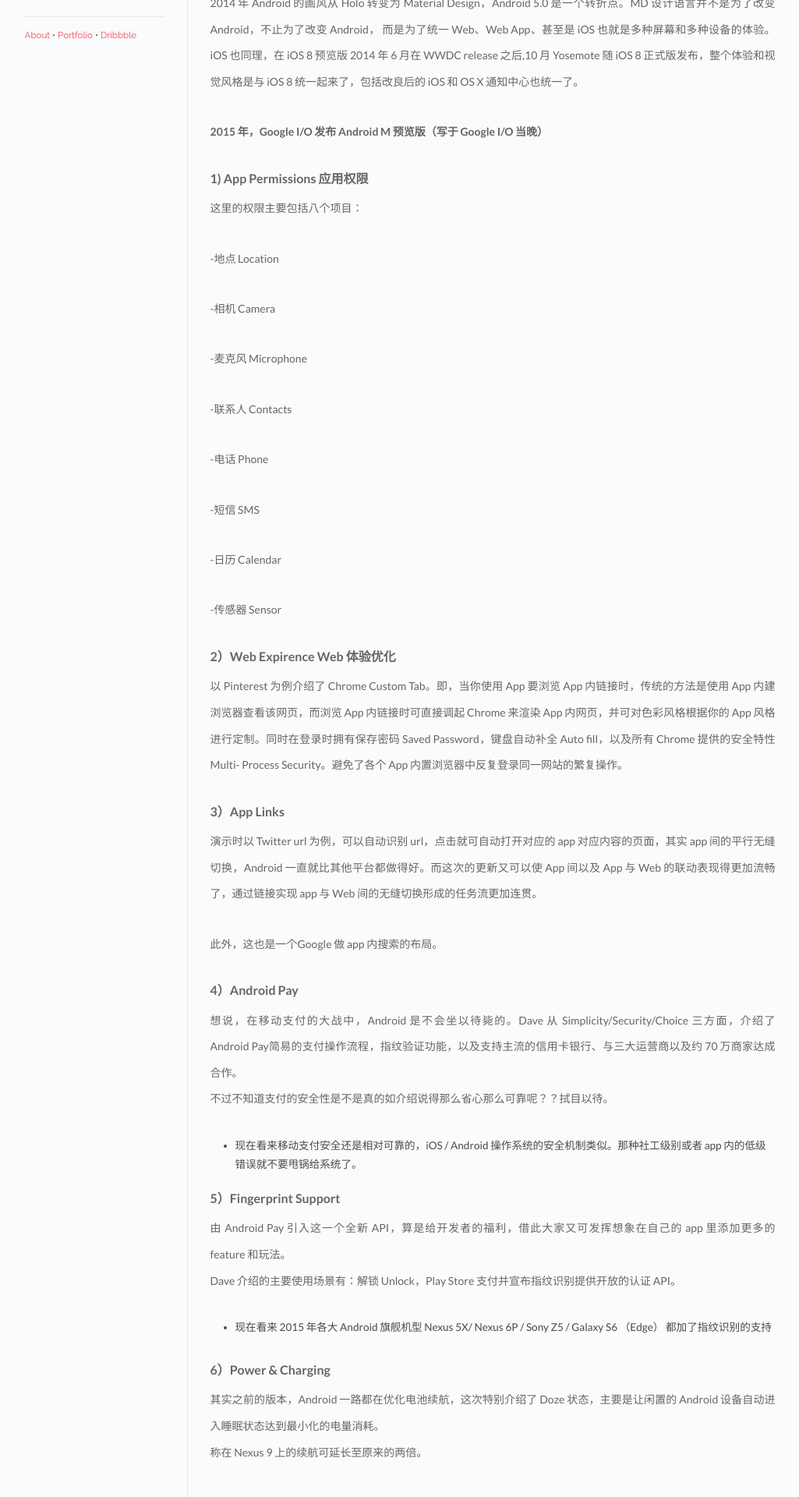
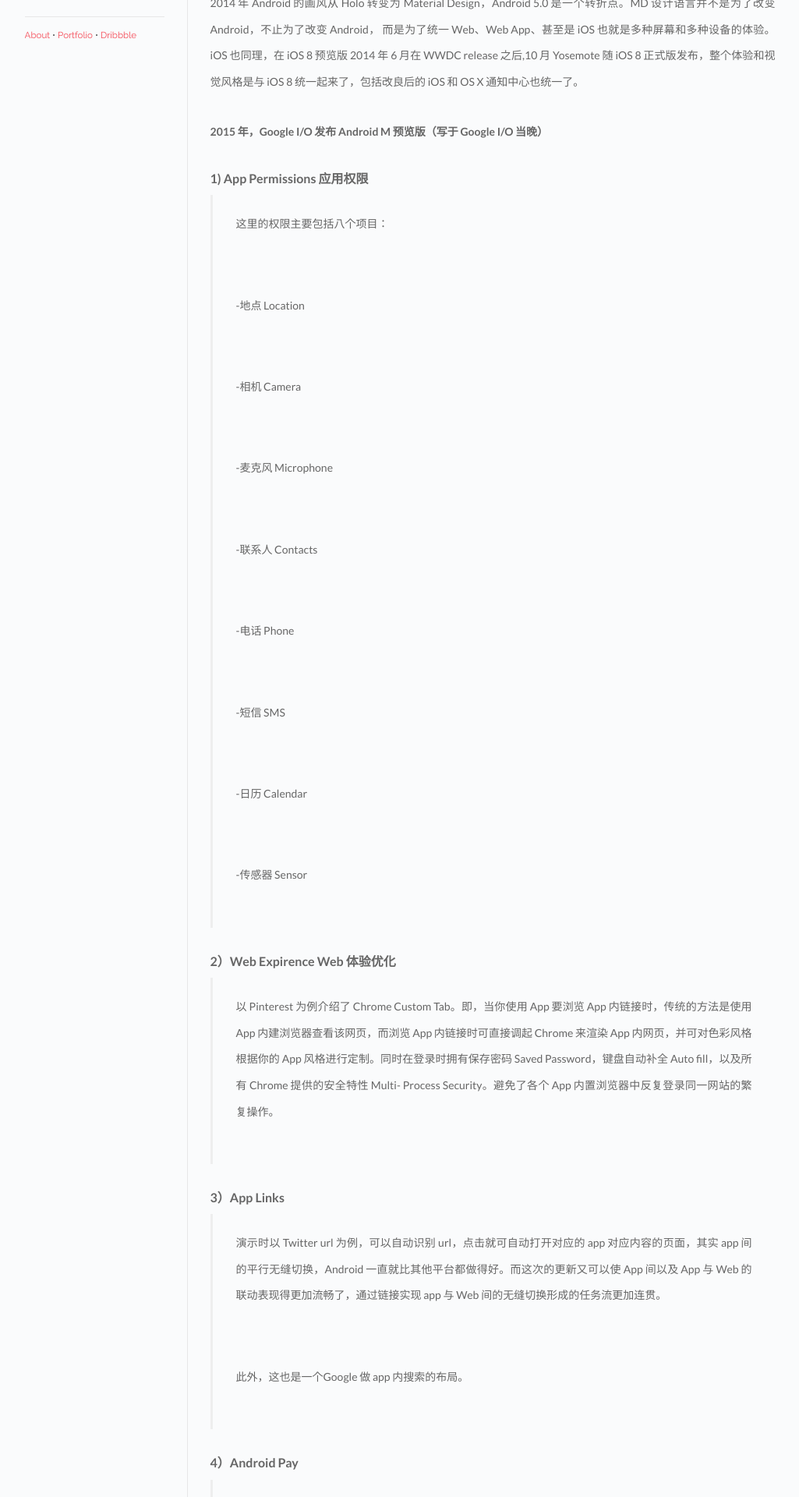
Before and after one commit to hominthesky/blog, a Jekyll site: the page built from index.html, in a window 1280 px wide. Shown: the part 685-2605 px from the top of the page at 78% size, without its empty margins (118-1143 px from the left). Built offline with Jekyll 4.4.1, drawn with Linux system fonts in a browser that asks for light colours; Markdown is read by kramdown in place of the engine named in the settings; some of the changed text lies outside the part shown.

Commit message:
add block quote style

```diff
--- a/css/main.css
+++ b/css/main.css
@@ -255,6 +255,11 @@ hr{
   color: transparent;
 }
 
+blockquote{
+  max-width: 100%;
+  padding: 20px 30px 20px 30px;
+  border-left: 3px solid #eee;
+}
 .sidebar,
 .content {
   vertical-align: top;
```
